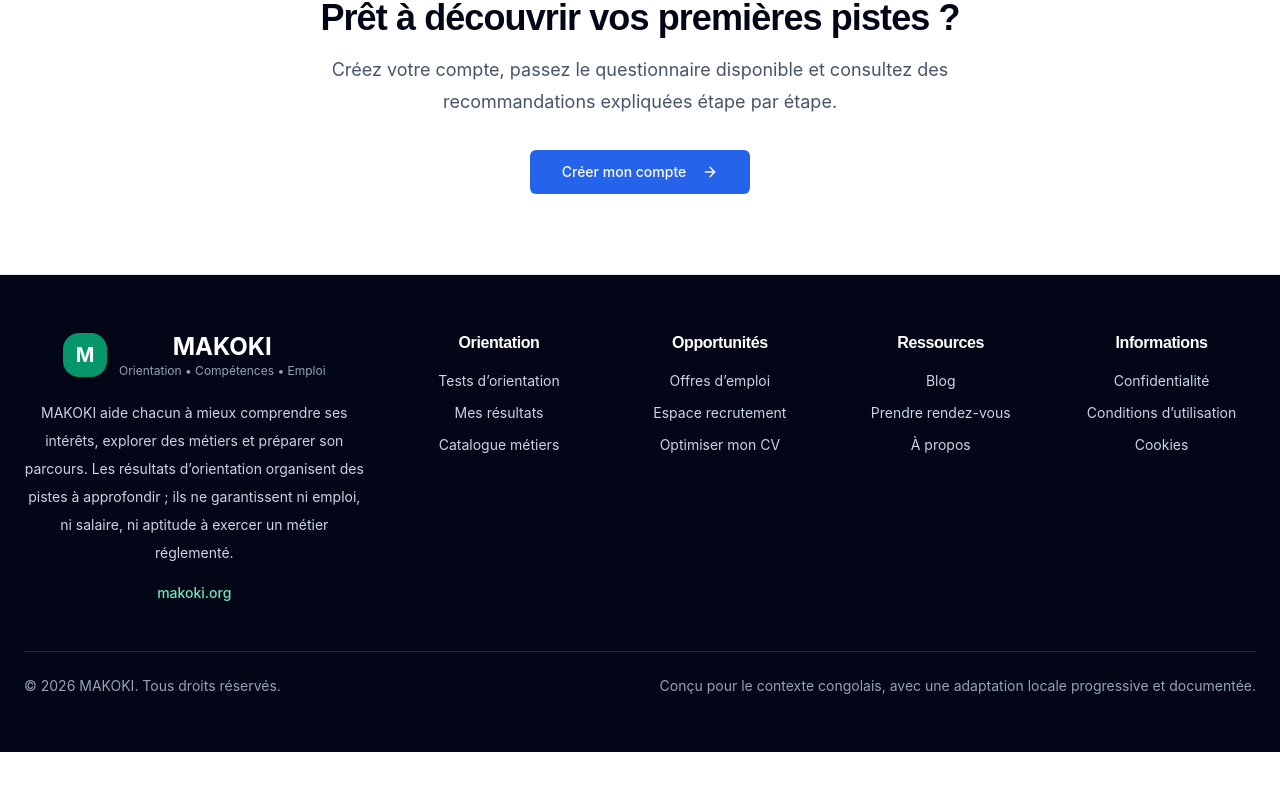
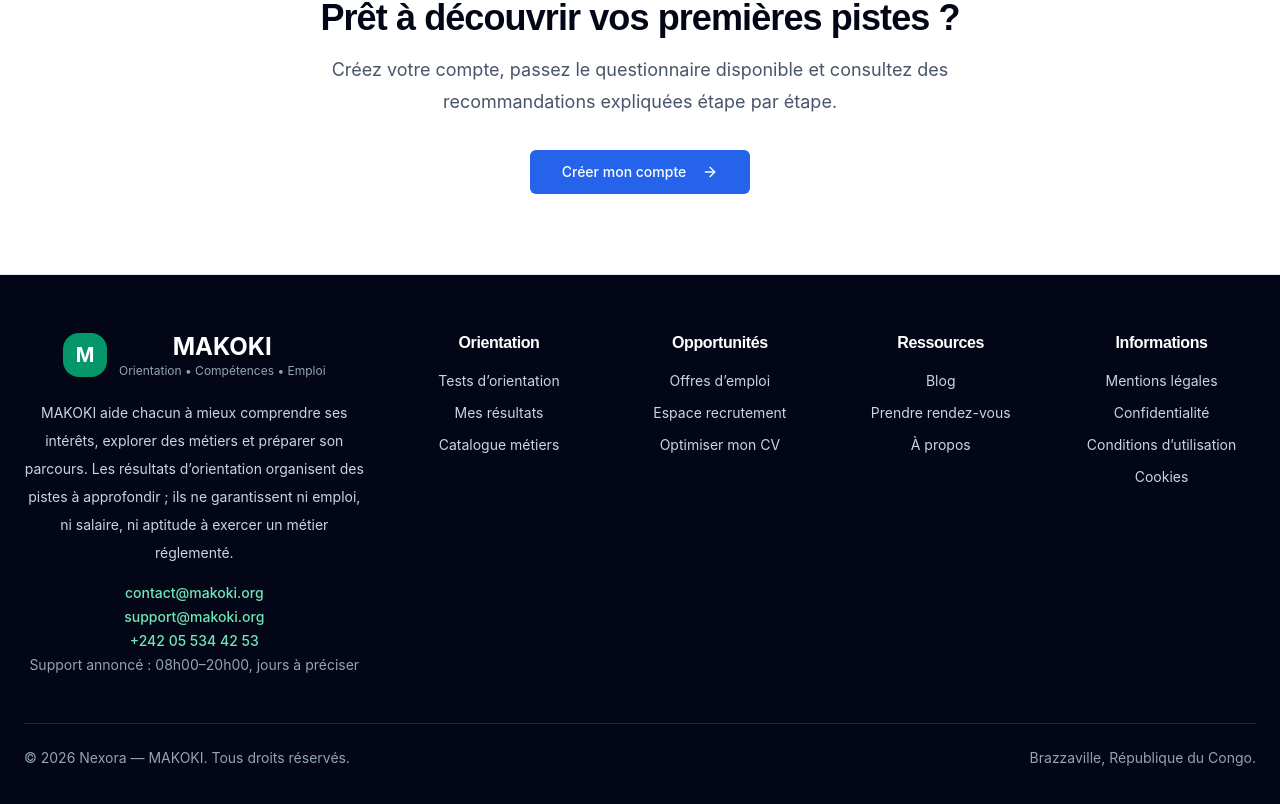
Before and after one commit to guetchou/orientationpro, a React (Vite) app: page / in a window 1280 px wide. Shown: the part 2000-2804 px from the top of the page. Before the commit the page ends 2752 px from the top, so only its background shows below. Built offline with nearby package versions, Linux system fonts and the light colour scheme; no server answers.

Commit message:
feat(legal): exposer les contacts et mentions légales MAKOKI

```diff
--- a/src/components/layout/Footer.tsx
+++ b/src/components/layout/Footer.tsx
@@ -28,6 +28,7 @@ const sections = [
   {
     title: 'Informations',
     links: [
+      { label: 'Mentions légales', path: '/legal' },
       { label: 'Confidentialité', path: '/privacy' },
       { label: 'Conditions d’utilisation', path: '/terms' },
       { label: 'Cookies', path: '/cookies' },
@@ -53,7 +54,12 @@ export const Footer = () => {
             <p className="mt-5 text-sm leading-7 text-slate-300">
               MAKOKI aide chacun à mieux comprendre ses intérêts, explorer des métiers et préparer son parcours. Les résultats d’orientation organisent des pistes à approfondir ; ils ne garantissent ni emploi, ni salaire, ni aptitude à exercer un métier réglementé.
             </p>
-            <p className="mt-4 text-sm font-medium text-emerald-300">makoki.org</p>
+            <div className="mt-4 space-y-1 text-sm text-slate-300">
+              <p><a className="font-medium text-emerald-300 hover:text-white" href="mailto:contact@makoki.org">contact@makoki.org</a></p>
+              <p><a className="font-medium text-emerald-300 hover:text-white" href="mailto:support@makoki.org">support@makoki.org</a></p>
+              <p><a className="font-medium text-emerald-300 hover:text-white" href="tel:+242055344253">+242 05 534 42 53</a></p>
+              <p className="text-slate-400">Support annoncé : 08h00–20h00, jours à préciser</p>
+            </div>
           </div>
 
           <div className="grid gap-8 sm:grid-cols-2 lg:grid-cols-4">
@@ -73,8 +79,8 @@ export const Footer = () => {
         </div>
 
         <div className="mt-12 flex flex-col gap-3 border-t border-slate-800 pt-6 text-sm text-slate-400 sm:flex-row sm:items-center sm:justify-between">
-          <p>© {currentYear} MAKOKI. Tous droits réservés.</p>
-          <p>Conçu pour le contexte congolais, avec une adaptation locale progressive et documentée.</p>
+          <p>© {currentYear} Nexora — MAKOKI. Tous droits réservés.</p>
+          <p>Brazzaville, République du Congo.</p>
         </div>
       </div>
     </footer>
```
